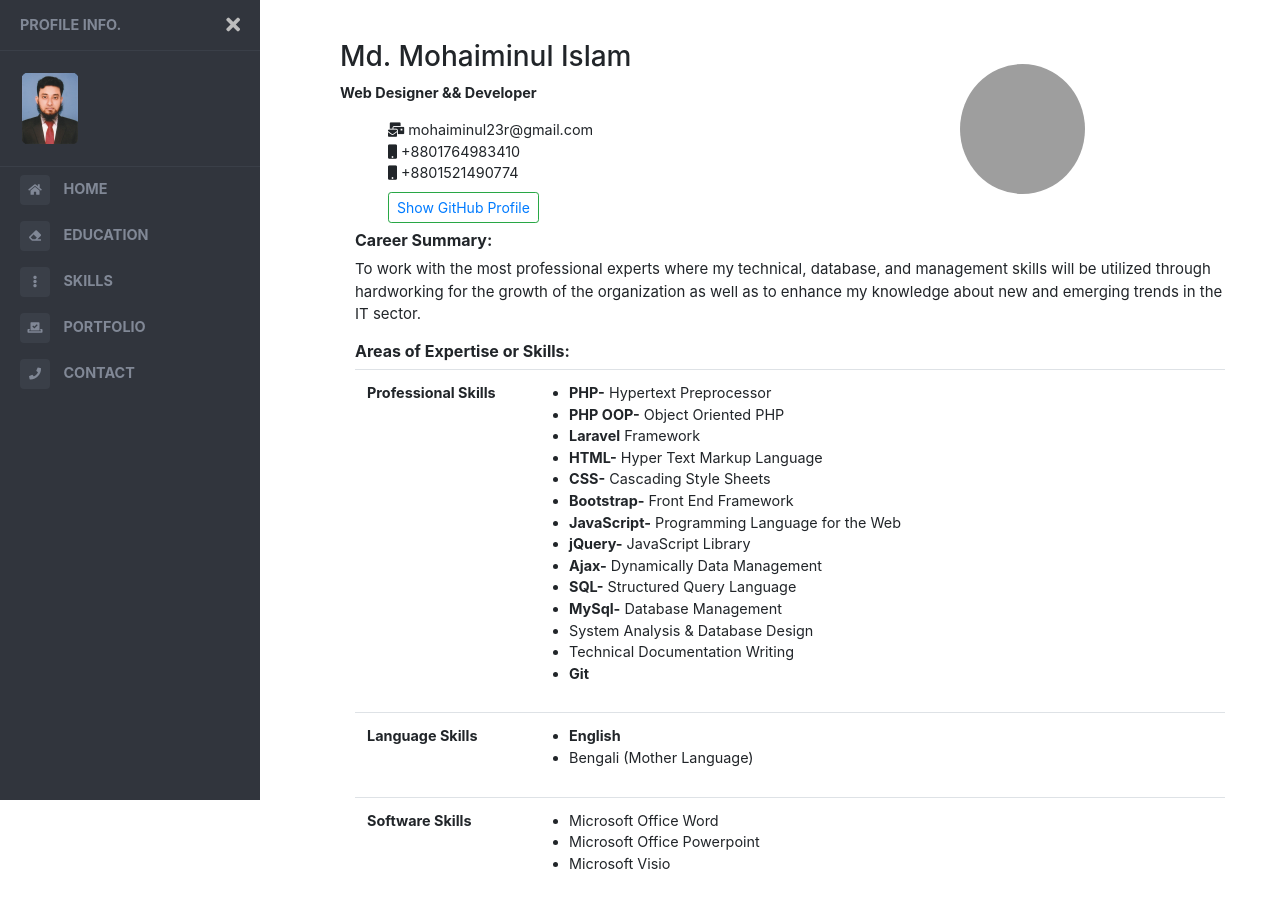
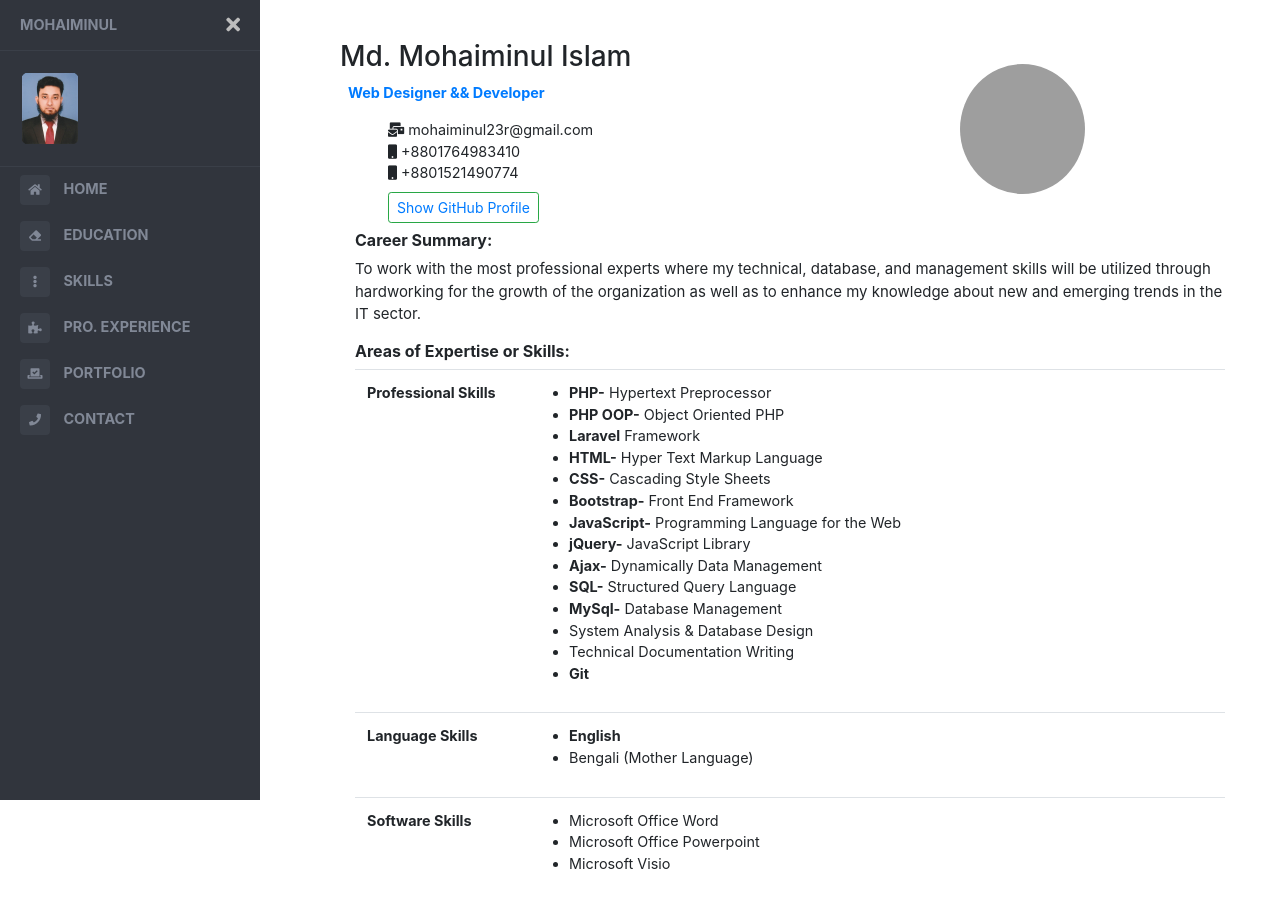
Before and after one commit to Mohaiminul23r/profile, a plain HTML site: page index.html in a window 1280 px wide. Shown: the top 905 px of the page. Drawn offline with nearby package versions, Linux system fonts and the light colour scheme; grey boxes are pictures that could not be loaded.

Commit message:
update sidebar

```diff
--- a/index.html
+++ b/index.html
@@ -25,7 +25,7 @@
   <nav id="sidebar" class="sidebar-wrapper">
     <div class="sidebar-content">
       <div class="sidebar-brand">
-        <a href="#">Profile Info.</a>
+        <a href="#">Mohaiminul</a>
         <div id="close-sidebar">
           <i class="fas fa-times"></i>
         </div>
@@ -57,6 +57,12 @@
             </a>
           </li>
           <li class="sidebar-brand p-0">
+            <a href="#" onclick="goTo('professionalExperience','collapseTwo','collapseOne')">
+              <i class="fa fa-puzzle-piece"></i>
+              <span>Pro. Experience</span>
+            </a>
+          </li>
+          <li class="sidebar-brand p-0">
             <a href="#" onclick="goTo('portfolio')">
               <i class="fa fa-vote-yea"></i>
               <span>Portfolio</span>
@@ -79,7 +85,7 @@
       <div class="row">
          <div class="col-md-6" id="pageTop">
             <h3>Md. Mohaiminul Islam</h3>
-            <p><strong>Web Designer && Developer</strong></p>
+            <p class="text-primary ml-2"><strong>Web Designer && Developer</strong></p>
             <div class="ml-5">
               <i class="fa fa-mail-bulk"></i><span> mohaiminul23r@gmail.com</span><br>
               <i class="fa fa-mobile"></i><span> +8801764983410</span><br>
@@ -194,7 +200,7 @@
                 </div>
               </div>
               <div class="card">
-                <div class="card-header">
+                <div class="card-header" id="professionalExperience">
                   <a class="collapsed card-link" data-toggle="collapse" href="#collapseTwo">
                   Professional Experience
                 </a>
```
